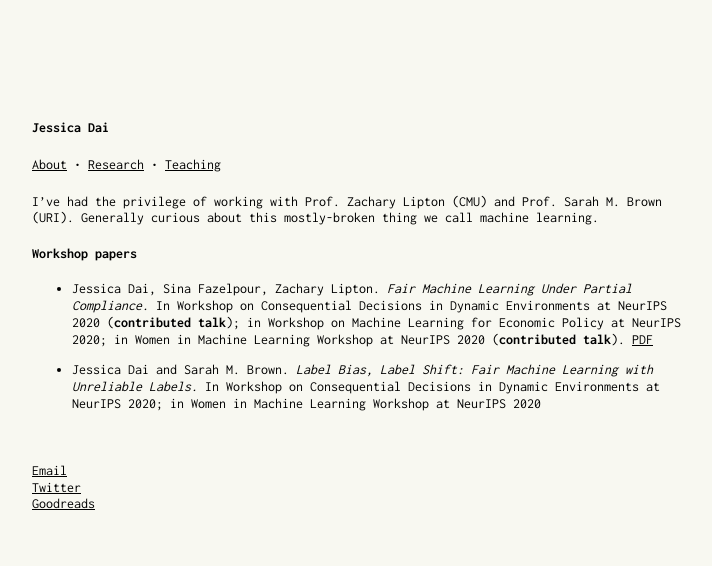
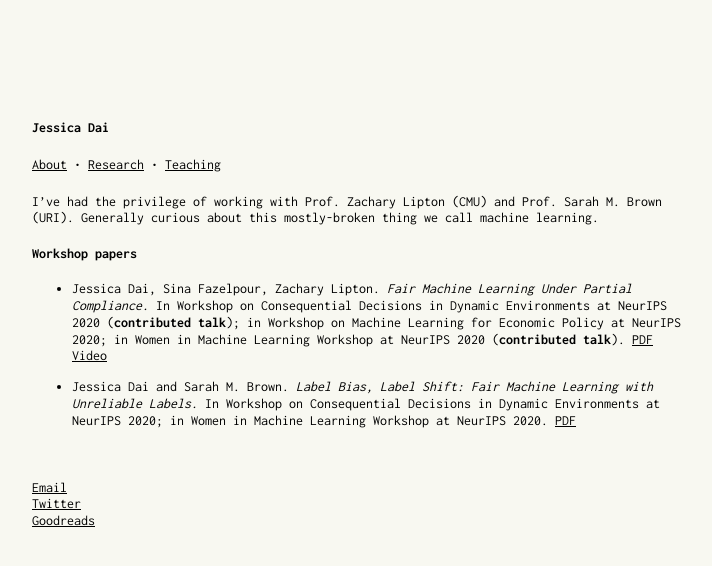
Before and after one commit to jessica-dai/jessica-dai.github.io, a Jekyll site: the page built from research.md, in a window 1280 px wide. Shown: the top 566 px of the page, without its empty margins (88-800 px from the left). Built offline with Jekyll 4.4.1, drawn with Linux system fonts in a browser that asks for light colours.

Commit message:
Update research.md

```diff
--- a/research.md
+++ b/research.md
@@ -10,6 +10,6 @@ I've had the privilege of working with Prof. Zachary Lipton (CMU) and Prof. Sara
 #### Workshop papers
 
 - Jessica Dai, Sina Fazelpour, Zachary Lipton. *Fair Machine Learning Under Partial Compliance.* In Workshop on Consequential Decisions in Dynamic Environments at NeurIPS 2020 (**contributed talk**); in Workshop on Machine Learning for Economic Policy at NeurIPS 2020;
-in Women in Machine Learning Workshop at NeurIPS 2020 (**contributed talk**). [PDF](https://arxiv.org/abs/2011.03654){:target="_blank"}
+in Women in Machine Learning Workshop at NeurIPS 2020 (**contributed talk**). [PDF](https://arxiv.org/abs/2011.03654){:target="_blank"} [Video](https://slideslive.com/38942278/fair-machine-learning-under-partial-compliance){:target="_blank"}
 
-- Jessica Dai and Sarah M. Brown. *Label Bias, Label Shift: Fair Machine Learning with Unreliable Labels.* In Workshop on Consequential Decisions in Dynamic Environments at NeurIPS 2020; in Women in Machine Learning Workshop at NeurIPS 2020
+- Jessica Dai and Sarah M. Brown. *Label Bias, Label Shift: Fair Machine Learning with Unreliable Labels.* In Workshop on Consequential Decisions in Dynamic Environments at NeurIPS 2020; in Women in Machine Learning Workshop at NeurIPS 2020. [PDF](https://dynamicdecisions.github.io/assets/pdfs/29.pdf){:target="_blank"}
```
